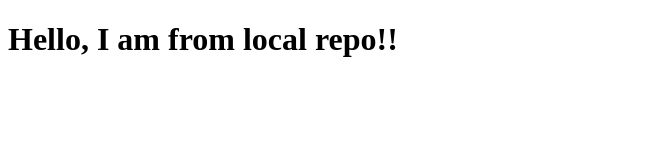
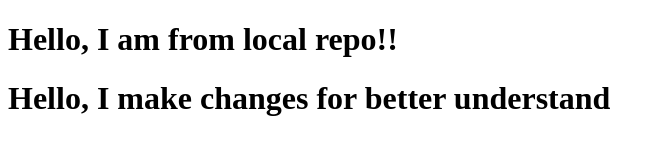
Before and after one commit to abunaim1/version_control, a plain HTML site: page index.html in a window 1280 px wide. Shown: the whole page, without its empty margins (0-665 px from the left). Drawn offline with Linux system fonts and the light colour scheme.

Commit message:
add a new line in html file

```diff
--- a/index.html
+++ b/index.html
@@ -7,5 +7,6 @@
 </head>
 <body>
     <h1>Hello, I am from local repo!!</h1>
+    <h1>Hello, I make changes for better understand</h1>
 </body>
 </html>
```
